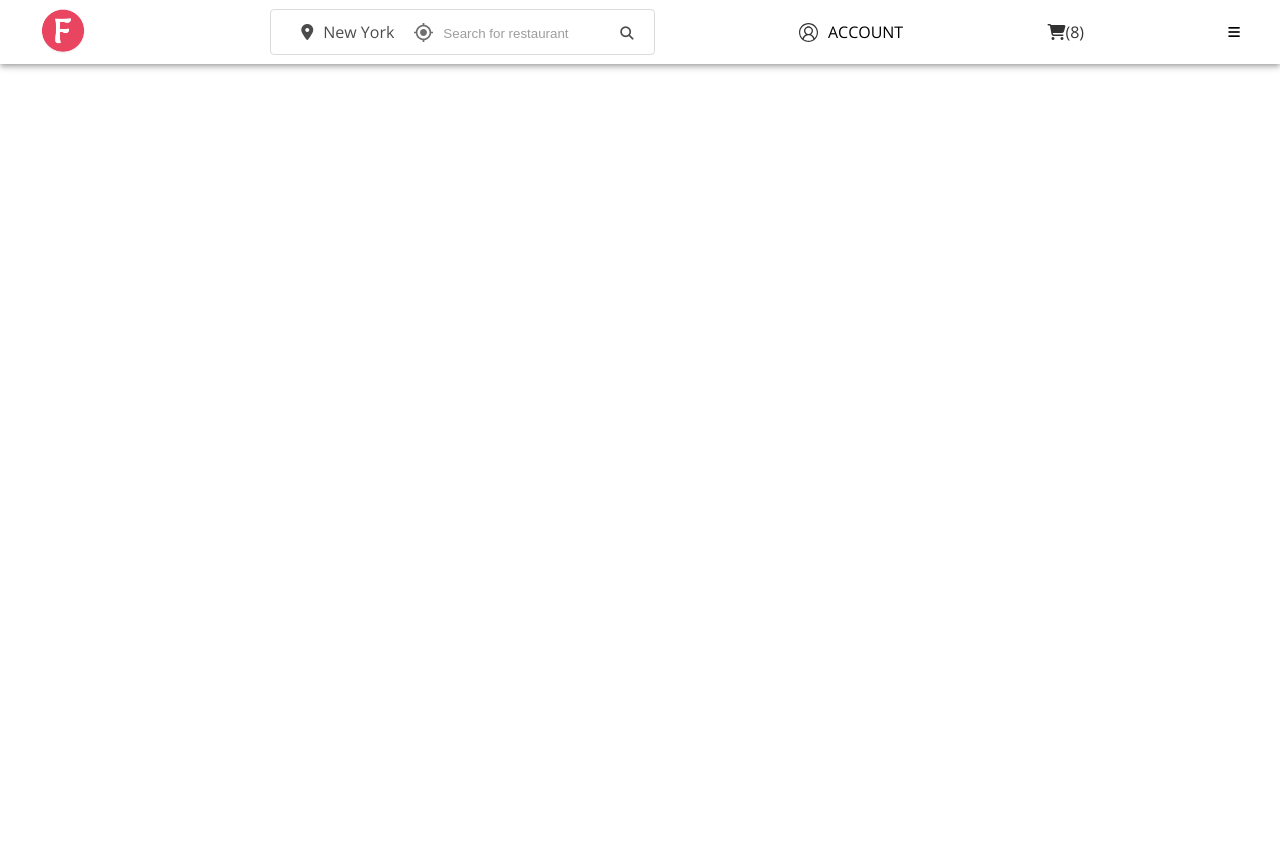
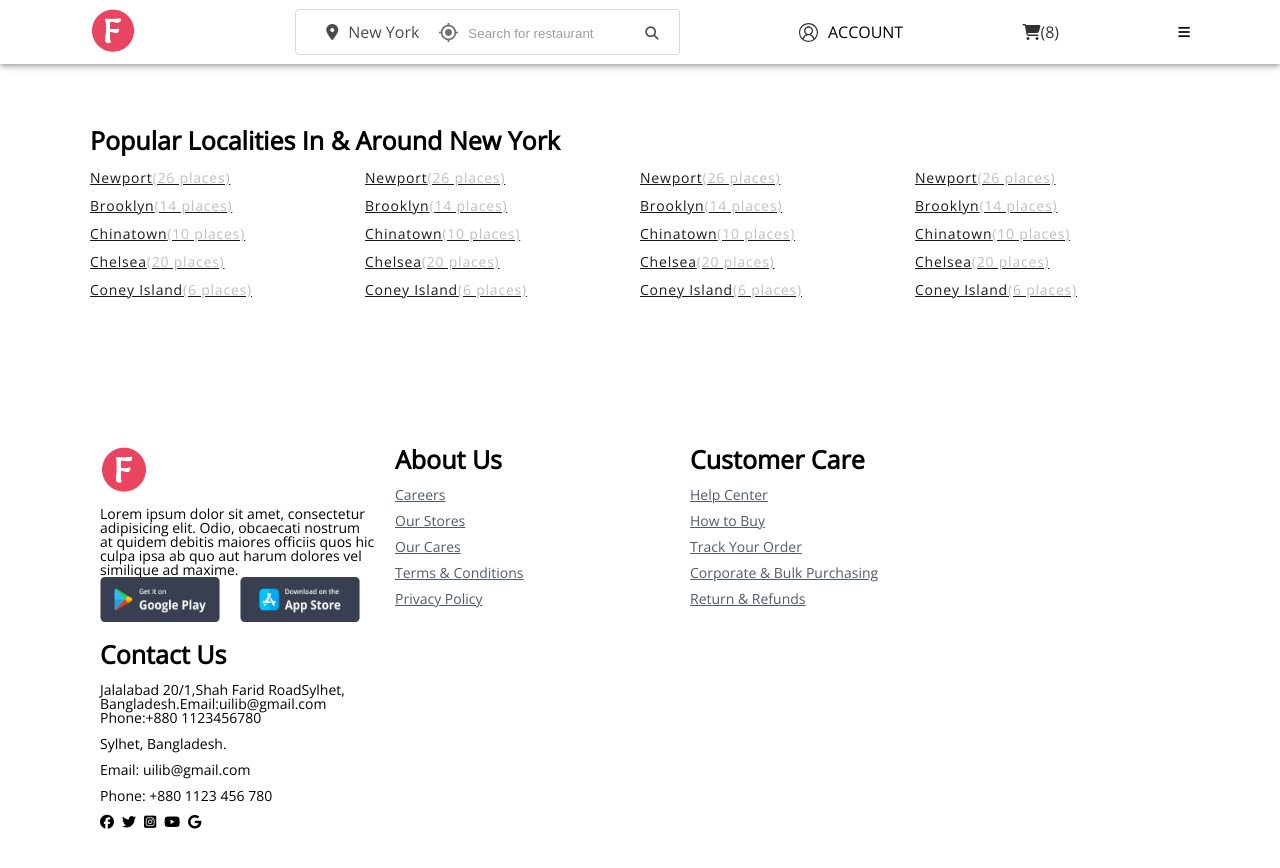
Before and after one commit to smallguo0925/foodhubtry, a Vue app: page / in a window 1280 px wide. Shown: the top 868 px of the page. Before the commit the page ends 800 px from the top, so only its background shows below. Built offline with nearby package versions, Linux system fonts and the light colour scheme; what view-ui-plus would draw is missing.

Commit message:
footer完成

```diff
--- a/src/App.vue
+++ b/src/App.vue
@@ -2,16 +2,19 @@
 <template>
   <Mainheader />
   <RouterView />
+  <MainFooter />
 </template>
 
 <script>
 import { RouterLink, RouterView } from 'vue-router'
 import Mainheader from "./components/Mainheader.vue"
+import MainFooter from "./components/MainFooter.vue"
 
 export default {
 
   components:{
     Mainheader,
+    MainFooter,
     RouterView,
   }
 }
--- a/src/assets/scss/base/_font.scss
+++ b/src/assets/scss/base/_font.scss
@@ -1,7 +1,7 @@
-$h1:24px;
-$h2:20px;
-$h3:18px;
-$text:16px;
+$h1:36px;
+$h2:25px;
+$h3:16px;
+$text:14px;
 
 //引用google font open sans
 @import url('https://fonts.googleapis.com/css2?family=Open+Sans&display=swap');
--- a/src/assets/scss/base/_var.scss
+++ b/src/assets/scss/base/_var.scss
@@ -1,5 +1,5 @@
 //最大寬度
-$max-width:1200px;
+$max-width:1100px;
 
 //斷點
 $PC: 1024px;
--- a/src/assets/scss/components/_grid.scss
+++ b/src/assets/scss/components/_grid.scss
@@ -3,14 +3,14 @@
     --column-gap: 10px;
     max-width:$max-width;
     margin: auto;
-    padding-left: var(--column-gap);
-    padding-right: var(--column-gap);
+    // padding-left: var(--column-gap);
+    // padding-right: var(--column-gap);
   }
   .row {
     display: flex;
     flex-wrap: wrap;
-    margin-left: calc(var(--column-gap) * -1);
-    margin-right: calc(var(--column-gap) * -1);
+    // margin-left: calc(var(--column-gap) * -1);
+    // margin-right: calc(var(--column-gap) * -1);
   }
 
   // class 名格式 col-12
--- /dev/null
+++ b/src/assets/scss/layout/MainFooter.scss
@@ -0,0 +1,78 @@
+#mainFooter{
+    .container{
+        padding: 64px 0;
+    }
+    .content{
+        margin-bottom: 12px;
+    }
+    h2{
+        margin-bottom: 16px;
+    }
+
+    .topFooter{
+        display: flex;
+        width: 100%;
+        justify-content: space-between;
+
+        a{
+            @include text;
+            letter-spacing: .05rem;
+            font-weight: 400;
+            margin-bottom: 12px;
+            color:rgba($black, $alpha: .9);
+            span{
+                color: rgba(gray, $alpha: .5);
+            }
+        }
+
+
+
+
+    }
+
+    .logo{
+        width: 100%;
+        max-width: 48px;
+        vertical-align: top;
+        margin-bottom: 12px;
+    }
+    .bottomFooter{
+        @include text;
+        a{
+            @include text;
+            color:rgba(81, 90, 110, $alpha: 1);
+            &:hover{
+                color: $mp;
+            }
+        }
+        .col-PC-3{
+            padding: 10px;
+        }
+        .bottomFooterLogo{
+            display: flex;
+            flex-direction: column;
+
+            .donloadApp{
+                display: flex;
+                gap: 20px;
+                img{
+                    height: 45px;
+                    min-width: 48px;
+                    width: 120px;
+                }
+            }
+        }
+        .icons{
+            display: flex;
+            i{
+                margin-right:8px;
+                border-radius: 50%;
+                background-color: rgba($white, $alpha: 0);
+            }
+        }
+    }
+
+
+
+
+}
--- a/src/assets/scss/mixin/_mixin.scss
+++ b/src/assets/scss/mixin/_mixin.scss
@@ -45,33 +45,23 @@
 //字體
 @mixin h2(){
     font-size: $h2;
-    font-family: 'Times New Roman', Times, serif;
-    letter-spacing: .2rem;
+    // letter-spacing: .1rem;
 }
-.h2{
+h2{
     @include h2;
 }
 @mixin text(){
     font-size: $text;
-    font-family: 'Times New Roman', Times, serif;
-    letter-spacing: .2rem;
+    font-family: 'Open Sans', sans-serif;
 }
-.text{
+text{
     @include text;
-}
-@mixin h1(){
-    font-size: $h1;
-    font-family: 'Times New Roman', Times, serif;
-    letter-spacing: .2rem;
-}
-.h1{
-    @include h1;
 }
 @mixin h3(){
     font-size: $h3;
-    font-family: 'Times New Roman', Times, serif;
     letter-spacing: .2rem;
+
 }
-.h3{
+h3{
     @include h3;
 }
--- a/src/assets/scss/style.scss
+++ b/src/assets/scss/style.scss
@@ -9,6 +9,7 @@
 
 //layout
 @import "layout/Mainheader";
+@import "layout/MainFooter";
 
 //組件
 @import "components/grid";
--- /dev/null
+++ b/src/components/MainFooter.vue
@@ -0,0 +1,88 @@
+<template>
+    <div id="mainFooter">
+        <!-- 上面popular的部分 -->
+        <div class="container">
+            <div class="row">
+                <div class="col-PC-12 col-12">
+                    <h2>Popular Localities In & Around New York</h2>
+                </div>
+                <div class="topFooter row">
+                    <div class="col-PC-3 col-T-6 col-12" v-for="num in 4">
+                        <div class="col-PC-12 content" v-for="(item,index) in popular">
+                            <a href="">
+                                {{ item }}<span>{{ places[index] }}</span>
+                            </a>
+                        </div>
+                    </div>
+                </div>
+            </div>
+        </div>
+
+        <!-- 下面有LOGO的footer -->
+        <div class="container">
+            <div class="bottomFooter row">
+                <!-- LOGO -->
+                <div class="col-PC-3 col-12 bottomFooterLogo">
+                    <img src="../assets/images/foodhub-logo.png" alt="logo" class="logo">
+                    Lorem ipsum dolor sit amet, consectetur adipisicing elit. Odio, obcaecati nostrum at quidem debitis maiores officiis quos hic culpa ipsa ab quo aut harum dolores vel similique ad maxime.
+                    <div class="donloadApp">
+                        <img src="../assets/images/google-play.430ca54.png" alt="googleplay">
+                        <img src="../assets/images/app-store.63e3986.png" alt="appstore">
+                    </div>
+                </div>
+                <div class="col-PC-3 col-T-6 col-12">
+                    <h2>About Us</h2>
+                    <div class="content" v-for=" item in about">
+                        <a href="">
+                            {{ item }}
+                        </a>
+                    </div>
+                </div>
+                <div class="col-PC-3 col-T-6 col-12">
+                    <h2>Customer Care</h2>
+                    <div class="content" v-for=" item in CustomerCare">
+                        <a href="">
+                            {{ item }}
+                        </a>
+                    </div>
+                </div>
+                <div class="col-PC-3 col-T-6 col-12">
+                    <h2>Contact Us</h2>
+                    <div class="content" v-for=" item in ContactUs">
+                        {{ item }}
+                    </div>
+                    <div class="icons">
+                        <i class="fa-brands fa-facebook" ></i>
+                        <i class="fa-brands fa-twitter"></i>
+                        <i class="fa-brands fa-square-instagram"></i>
+                        <i class="fa-brands fa-youtube"></i>
+                        <i class="fa-brands fa-google"></i>
+                    </div>
+                </div>
+            </div>
+        </div>
+    </div>
+</template>
+
+<script>
+export default {
+
+    data() {
+        return {
+            popular:['Newport','Brooklyn','Chinatown','Chelsea','Coney Island'],
+            places:['(26 places)','(14 places)','(10 places)','(20 places)','(6 places)'],
+            about:['Careers','Our Stores','Our Cares','Terms & Conditions','Privacy Policy'],
+            CustomerCare:['Help Center','How to Buy','Track Your Order','Corporate & Bulk Purchasing','Return & Refunds'],
+            ContactUs:['Jalalabad 20/1,Shah Farid RoadSylhet, Bangladesh.Email:uilib@gmail.com Phone:+880 1123456780','Sylhet, Bangladesh.','Email: uilib@gmail.com','Phone: +880 1123 456 780'],
+        };
+    },
+
+    mounted() {
+
+    },
+
+    methods: {
+
+    },
+};
+</script>
--- a/src/views/HomeView.vue
+++ b/src/views/HomeView.vue
@@ -1,8 +1,15 @@
 <template>
   <div id="home">
+    <!-- 首頁用header -->
+    <section class="homeHeader"></section>
+    <!-- 這裡要再放MainHeader -->
 
-
-
+    <section class="banner"></section>
+    <section class="goToMenu"></section>
+    <section class="collections"></section>
+    <section class="browse"></section>
+    <section class="popularNear"></section>
+    <section class="getMobileApp"></section>
 
   </div>
 </template>
```
